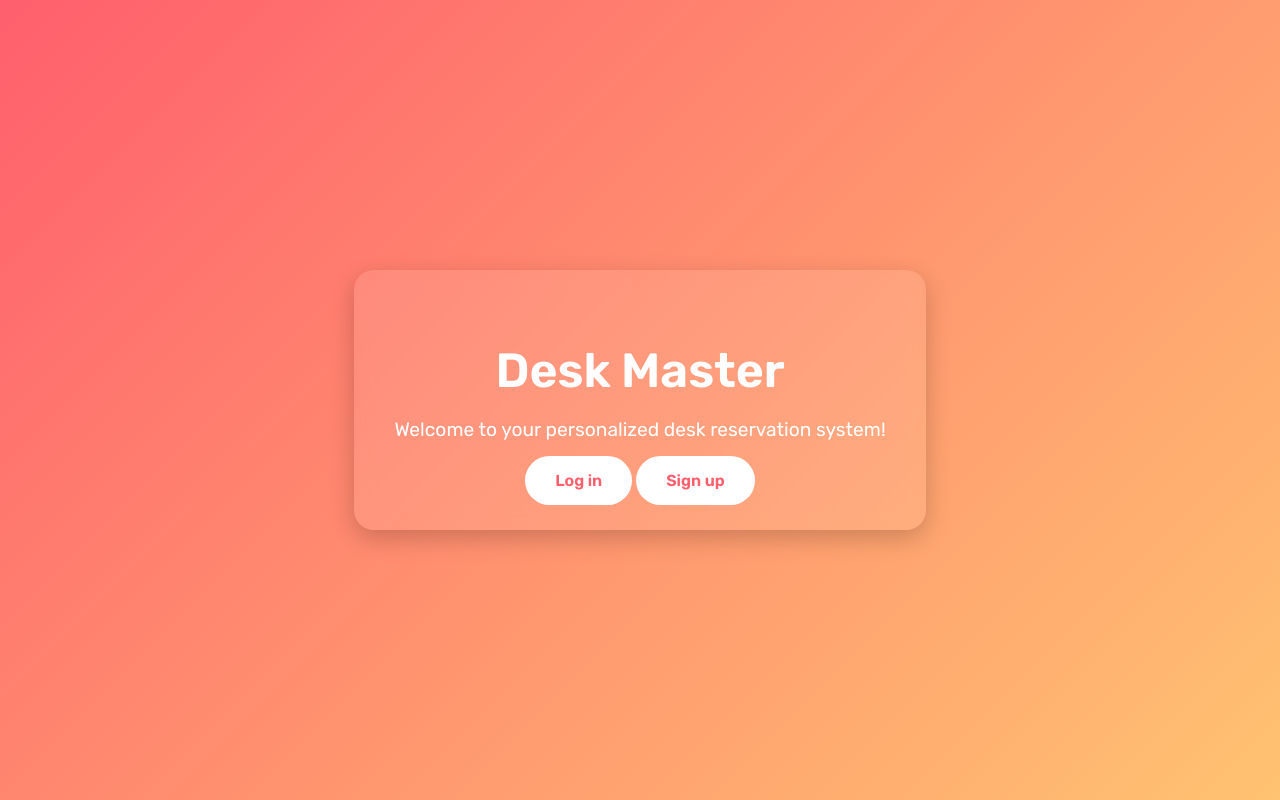
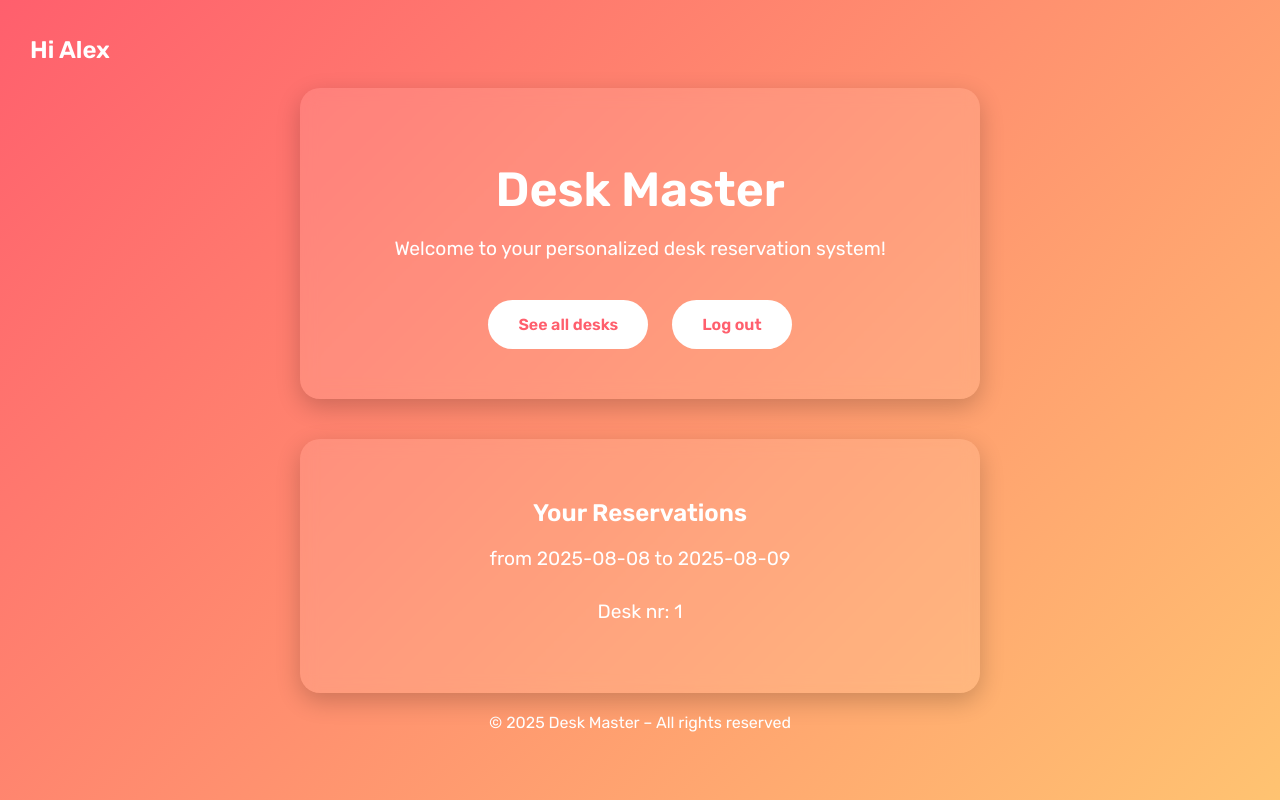
Before and after one commit to Hugebob1/DeskMaster, a Flask app: page / in a window 1280 px wide. Run offline with Flask 3, Linux system fonts and the light colour scheme; a user stored in the database is signed in; some libraries are stand-ins or nearby versions.

Commit message:
basic functionality added

```diff
--- a/main.py
+++ b/main.py
@@ -1,4 +1,4 @@
-from datetime import date
+from datetime import date, timedelta
 import os
 import werkzeug
 from flask import Flask, abort, render_template, redirect, url_for, flash, request
@@ -126,7 +126,12 @@ def is_permitted(email: str) -> bool:
 
 @app.route("/", methods=["GET", "POST"])
 def index():
-    return render_template("index.html")
+    if current_user.is_authenticated:
+        user_reservations = Reservation.query.filter_by(user_id=current_user.id).all()
+    else:
+        user_reservations = None
+
+    return render_template("index.html", reservation=user_reservations)
 
 @app.route("/login", methods=["GET", "POST"])
 def log_in():
@@ -150,7 +155,10 @@ def log_in():
 
     return render_template("login.html")
 
-
+@app.route("/logout", methods=["GET", "POST"])
+def log_out():
+    logout_user()
+    return redirect(url_for('index'))
 @app.route("/register", methods=["GET", "POST"])
 def register():
     if request.method == "POST":
@@ -185,6 +193,13 @@ def register():
 @app.route("/desks")
 @login_required
 def desks():
+
+    des = Desk.query.all()
+    for d in des:
+        for reservation in d.reservations:
+            print(reservation.start_date)
+        print(f"{d.id}: {d.reservations}")
+
     return render_template("desk.html")
 
 @app.route("/desk/<int:desk_id>", methods=["GET", "POST"])
@@ -195,7 +210,44 @@ def desk_detail(desk_id):
 
     return render_template("desk_detail.html", desk=desk)
 
+@app.route("/reserve/<int:desk_id>/<int:days>", methods=["POST"])
+@login_required
+def reserve_desk(desk_id, days):
+    desk = Desk.query.get_or_404(desk_id)
+    start = date.today() + timedelta(days=1)
+    end = start + timedelta(days=days-1)
+
+    overlapping = Reservation.query.filter(
+        Reservation.desk_id == desk.id,
+        Reservation.start_date <= end,
+        Reservation.end_date >= start
+    ).first()
+
+    if overlapping:
+        flash("Desk already reserved.")
+        print('Desk already reserved.')
+        return redirect(url_for('desks'))
+
+    new_reserve = Reservation(
+        desk_id=desk.id,
+        start_date=start,
+        end_date=end,
+        user_id=current_user.id,
+    )
+    db.session.add(new_reserve)
+    db.session.commit()
+
+    return redirect(url_for('index'))
+
 
 if __name__ == "__main__":
     app.config['DEBUG'] = True
     app.run(debug=True, port=5002)
+
+
+# to do:
+# add canceling reservations
+# add colors to desks buttons which are already reserved
+# don't let to reserve to desks at the same day
+# reservations expires after 20:00pm each day
+# repair the footer
--- a/templates/desk.html
+++ b/templates/desk.html
@@ -140,5 +140,8 @@
         updateDateTime();
         setInterval(updateDateTime, 60000);
     </script>
+<footer class="footer">
+    © 2025 Desk Master – All rights reserved
+</footer>
 </body>
 </html>
--- a/templates/index.html
+++ b/templates/index.html
@@ -6,16 +6,21 @@
     <meta name="viewport" content="width=device-width, initial-scale=1.0">
     <link href="https://fonts.googleapis.com/css2?family=Rubik:wght@400;600&display=swap" rel="stylesheet">
     <style>
+    html, body {
+        height: 100%;
+        margin: 0;
+        padding: 0;
+        font-family: 'Rubik', sans-serif;
+    }
+
     body {
-            margin: 0;
-            font-family: 'Rubik', sans-serif;
         background: linear-gradient(135deg, #ff5f6d, #ffc371);
         display: flex;
         justify-content: center;
         align-items: center;
-            height: 100vh;
+        flex-direction: column;
+        text-align: center;
         color: #fff;
-            text-align: center;
     }
     .container {
         background: rgba(255, 255, 255, 0.1);
@@ -23,15 +28,31 @@
         border-radius: 20px;
         box-shadow: 0 8px 24px rgba(0, 0, 0, 0.2);
         backdrop-filter: blur(8px);
+        margin: 20px 0;
+        width: 100%;
+        max-width: 600px;
+        flex-shrink: 0;
     }
+    .userName {
+        position: absolute;
+        top: 20px;
+        left: 30px;
+        font-size: 1.5rem;
+        text-align: left;
+    }
+
+
+
     h1 {
         font-size: 3rem;
         margin-bottom: 10px;
     }
+
     p {
         font-size: 1.2rem;
         margin-bottom: 30px;
     }
+
     a.button {
         background-color: #ffffff;
         color: #ff5f6d;
@@ -40,19 +61,49 @@
         text-decoration: none;
         font-weight: bold;
         transition: all 0.3s ease;
+        display: inline-block;
+        margin: 10px;
     }
+
     a.button:hover {
         background-color: #ff5f6d;
         color: #fff;
     }
+
+
 </style>
+
 </head>
 <body>
+
+
+    {% if current_user.is_authenticated %}
+    <h1 class="userName">Hi {{ current_user.name }}</h1>
+        <div class="container">
+            <h1>Desk Master</h1>
+            <p>Welcome to your personalized desk reservation system!</p>
+            <a href="{{url_for('desks')}}" class="button">See all desks</a>
+            <a href="{{url_for('log_out')}}" class="button">Log out</a>
+        </div>
+        {% if reservation %}
+            <div class="container">
+                <h2>Your Reservations</h2>
+                {% for res in reservation %}
+                  <p>from {{res.start_date}} to {{res.end_date}}</p>
+                <p>Desk nr: {{res.desk_id}}</p>
+                {% endfor %}
+            </div>
+        {% endif %}
+    {% else %}
     <div class="container">
         <h1>Desk Master</h1>
         <p>Welcome to your personalized desk reservation system!</p>
         <a href="{{url_for('log_in')}}" class="button">Log in</a>
         <a href="{{url_for('register')}}" class="button">Sign up</a>
     </div>
+    {% endif %}
+<footer class="footer">
+    © 2025 Desk Master – All rights reserved
+</footer>
 </body>
 </html>
```
Also changed, not shown: static/style.css (+12 -0 lines), templates/desk_detail.html (+13 -2 lines), templates/login.html (+26 -2 lines), templates/register.html (+25 -2 lines), instance/users.db. Lines whose indentation alone changed are shown as unchanged.
